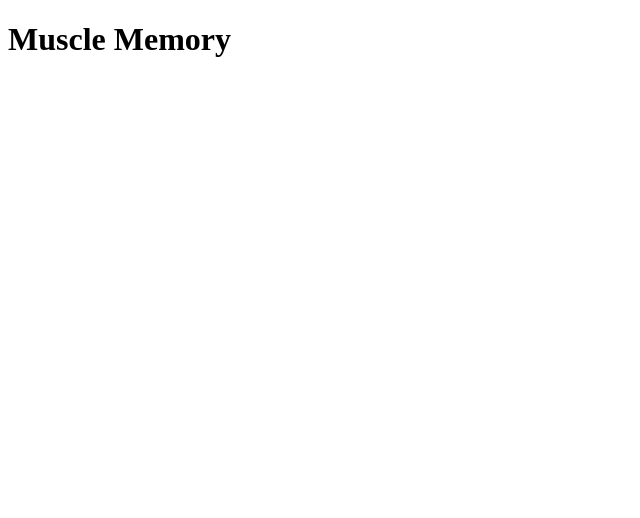
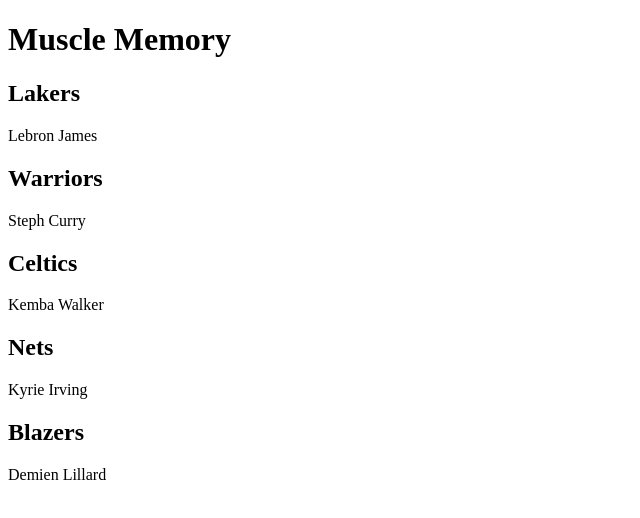
Before and after one commit to mgustavob/muscle-memory, a plain HTML site: page index.html in a window 1280 px wide. Shown: the whole page, without its empty margins (0-640 px from the left). Drawn offline with Linux system fonts and the light colour scheme.

Commit message:
[basketball] add teams to webpage

```diff
--- a/app.js
+++ b/app.js
@@ -110,3 +110,49 @@ function doesThisReallyWork(boolean1) {
     };
 
 }
+
+const sectionOne = document.getElementById('section1');
+console.log(sectionOne);
+
+const sectionTwo = document.getElementById('section2');
+console.log(sectionTwo);
+
+const sectionThree = document.querySelector('#section3');
+console.log(sectionThree);
+
+const sectionFour = document.querySelector('#section4');
+console.log(sectionFour);
+
+const sectionFive = document.querySelector('#section5');
+console.log(sectionFive);
+
+sectionOne.textContent = 'Lakers';
+sectionTwo.textContent = 'Warriors';
+sectionThree.textContent = 'Celtics';
+sectionFour.textContent = 'Nets';
+sectionFive.textContent = 'Blazers';
+
+const paraOne = document.querySelector('.paragraph1');
+console.log(paraOne);
+
+paraOne.textContent = 'Lebron James';
+
+const paraTwo = document.querySelector('.paragraph2');
+console.log(paraOne);
+
+paraTwo.textContent = 'Steph Curry';
+
+const paraThree = document.querySelector('.paragraph3');
+console.log(paraThree);
+
+paraThree.textContent = 'Kemba Walker';
+
+const paraFour = document.querySelector('.paragraph4');
+console.log(paraFour);
+
+paraFour.textContent = 'Kyrie Irving';
+
+const paraFive = document.querySelector('.paragraph5');
+console.log(paraFive);
+
+paraFive.textContent = 'Demien Lillard';
--- a/index.html
+++ b/index.html
@@ -17,7 +17,7 @@
         <p class="paragraph2"></p>
     </div>
     <div class="container3">
-        <h3 id="section3"></h3>
+        <h2 id="section3"></h2>
         <p class="paragraph3"></p>
     </div>
     <div class="container4">
```
